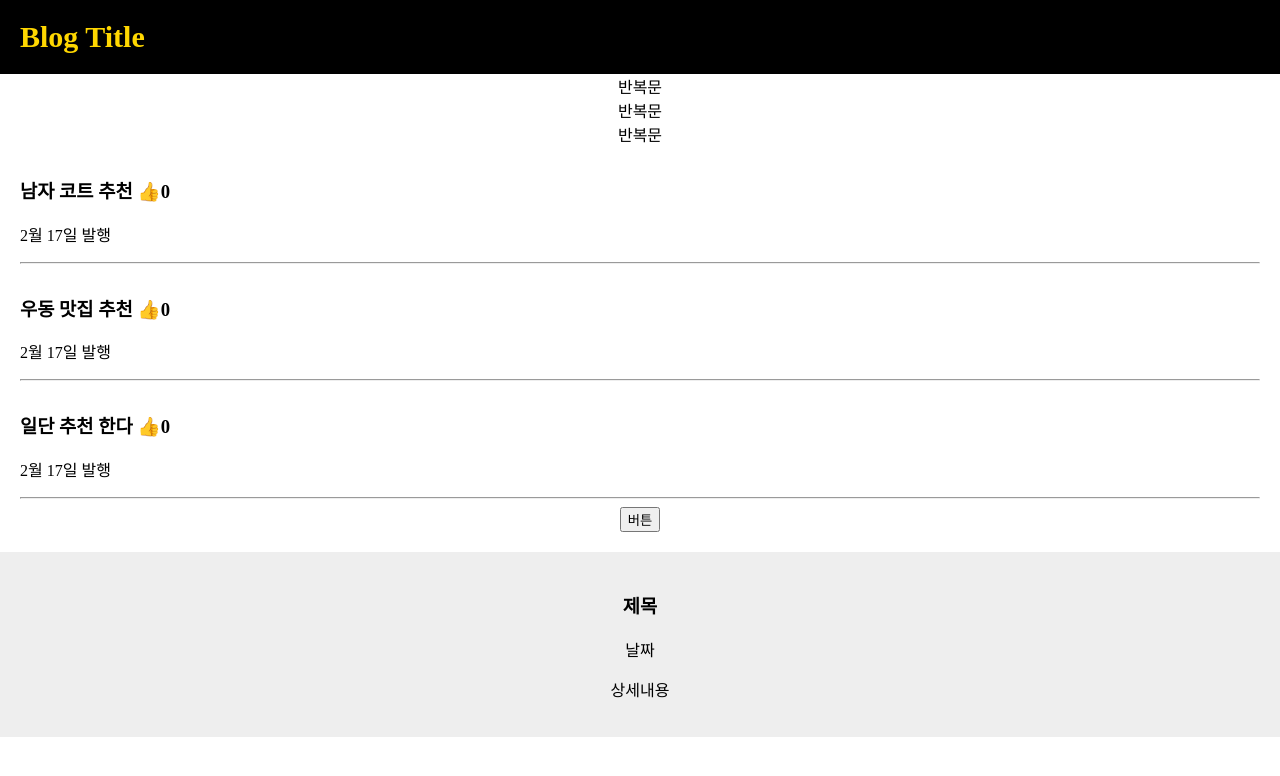
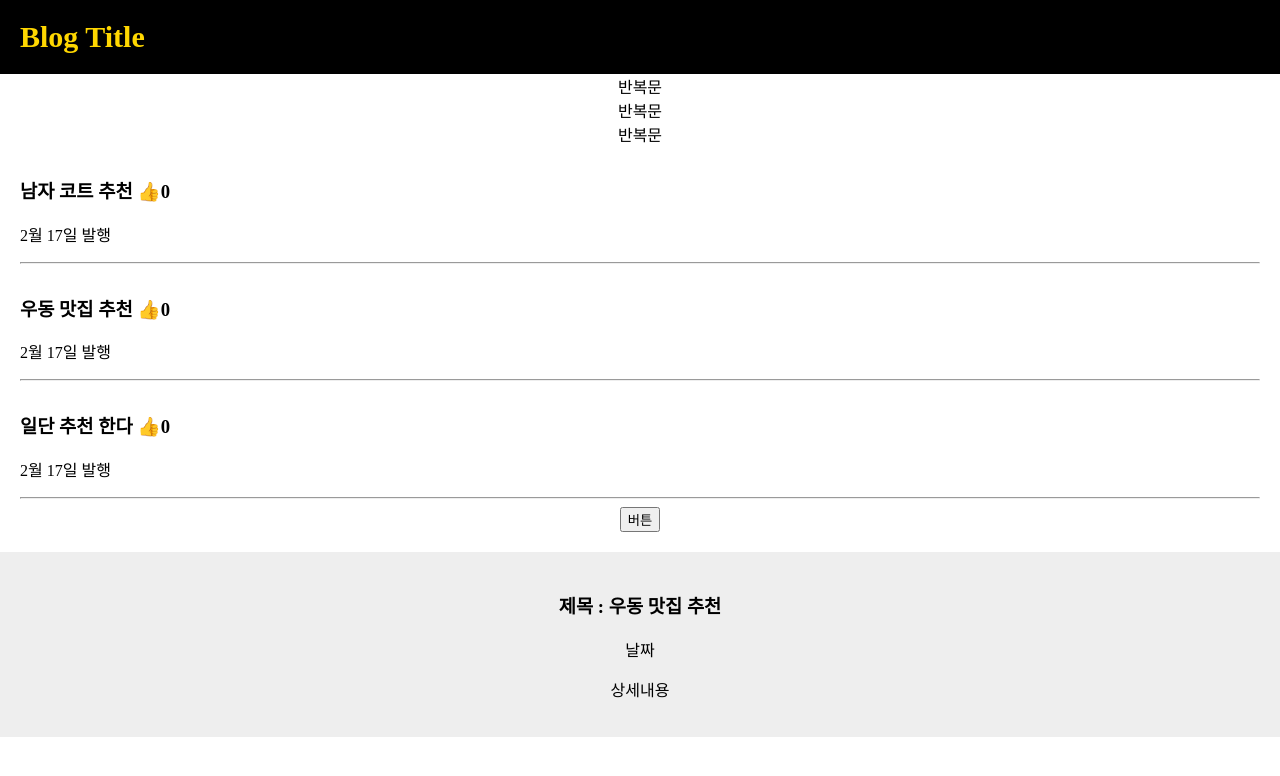
Before and after one commit to YongmanPark/playground, a React (Create React App) app: page / in a window 1280 px wide. Both pictures are taken after a click on the button "버튼". Shown: the top 776 px of the page. Built offline with nearby package versions, Linux system fonts and the light colour scheme.

Commit message:
learn about props

```diff
--- a/src/App.js
+++ b/src/App.js
@@ -46,7 +46,6 @@ function App() {
 
     {gg()}
 
-
       {
         글제목.map(function(a){
           return   (
@@ -64,7 +63,7 @@ function App() {
       <button onClick={()=>{modal변경(!modal)}}>버튼</button>
       {
         modal === true
-        ? <Modal />
+        ? <Modal 글제목={글제목}></Modal>
         : null
       }
 
@@ -75,10 +74,10 @@ function App() {
 
 }
 
-function Modal(){
+function Modal(props){
   return(
     <div className='modal'>
-      <h3>제목</h3>
+      <h3>제목 : {props.글제목[1]}</h3>
       <p>날짜</p>
       <p>상세내용 </p>
     </div>
@@ -87,5 +86,3 @@ function Modal(){
 
 
 export default App;
-
-/* still test */
```
